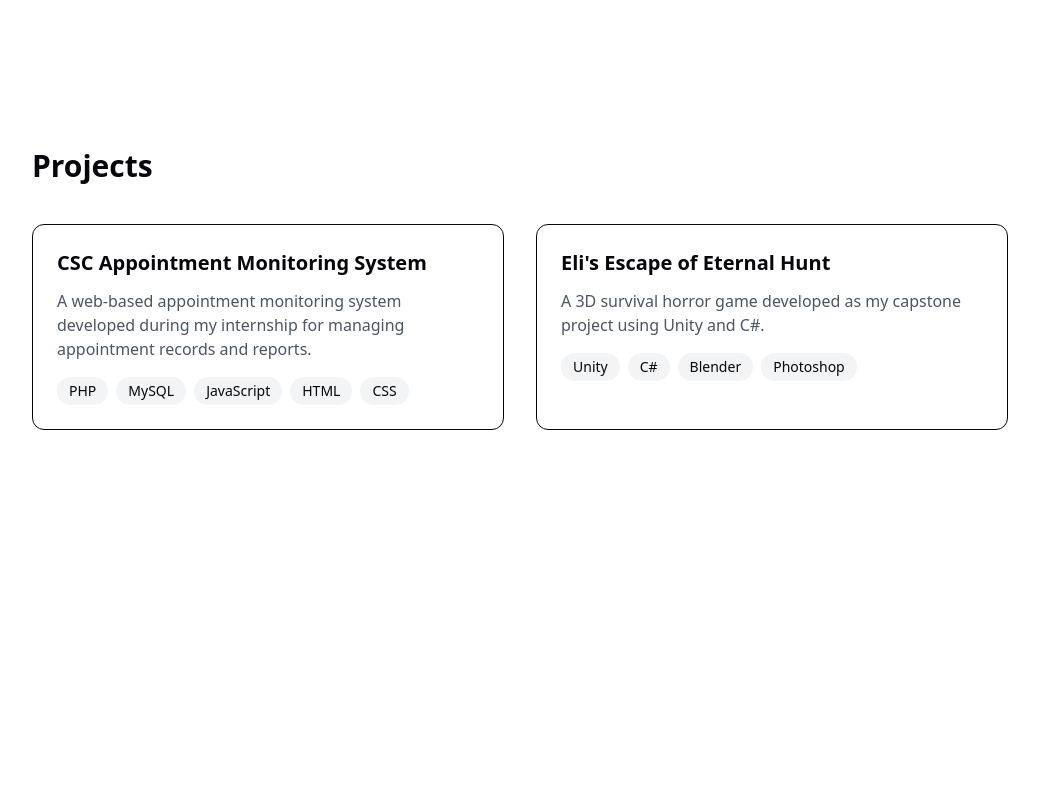
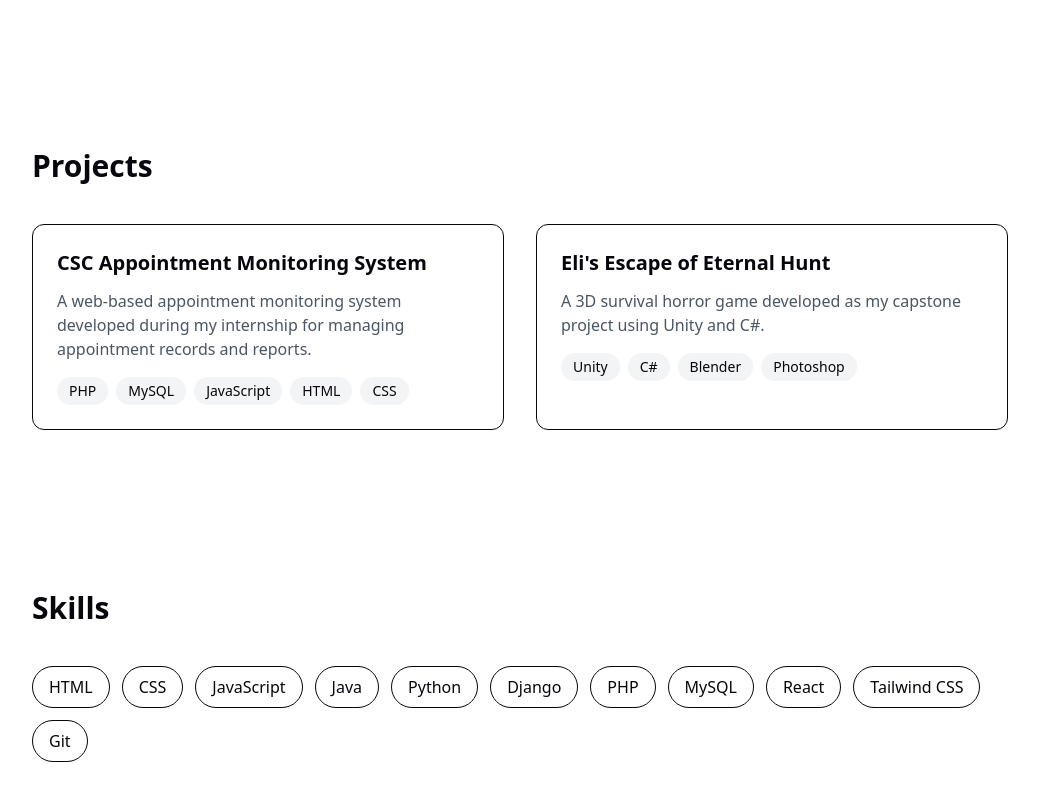
Before and after one commit to ledalmeniana444-bit/led-portfolio, a React app in the folder frontend/: page / in a window 1280 px wide. Shown: the part 1065-1865 px from the top of the page, without its empty margins (120-1159 px from the left). Before the commit the page ends 1575 px from the top, so only its background shows below. Built offline with nearby package versions, Linux system fonts and the light colour scheme; the HTML template or start-up script is replaced by a standard one.

Commit message:
Skill section added

```diff
--- a/frontend/src/App.jsx
+++ b/frontend/src/App.jsx
@@ -2,6 +2,7 @@ import Navbar from "./components/layout/Navbar";
 import Hero from "./components/sections/Hero";
 import About from "./components/sections/About";
 import Projects from "./components/sections/Projects";
+import Skills from "./components/sections/Skills";
 
 function App(){
   return(
@@ -10,6 +11,7 @@ function App(){
       <Hero />
       <About/>
       <Projects/>
+      <Skills/>
     </>
   );
 }
--- /dev/null
+++ b/frontend/src/components/sections/Skills.jsx
@@ -0,0 +1,38 @@
+function Skills() {
+  const skills = [
+    "HTML",
+    "CSS",
+    "JavaScript",
+    "Java",
+    "Python",
+    "Django",
+    "PHP",
+    "MySQL",
+    "React",
+    "Tailwind CSS",
+    "Git",
+  ];
+
+  return (
+    <section id="skills" className="py-20">
+      <div className="max-w-5xl mx-auto px-6">
+        <h2 className="text-3xl font-bold mb-10">
+          Skills
+        </h2>
+
+        <div className="flex flex-wrap gap-3">
+          {skills.map((skill) => (
+            <span
+              key={skill}
+              className="px-4 py-2 border rounded-full"
+            >
+              {skill}
+            </span>
+          ))}
+        </div>
+      </div>
+    </section>
+  );
+}
+
+export default Skills;
```
